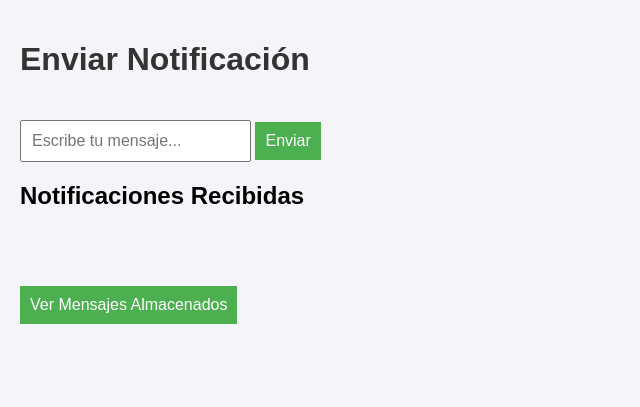
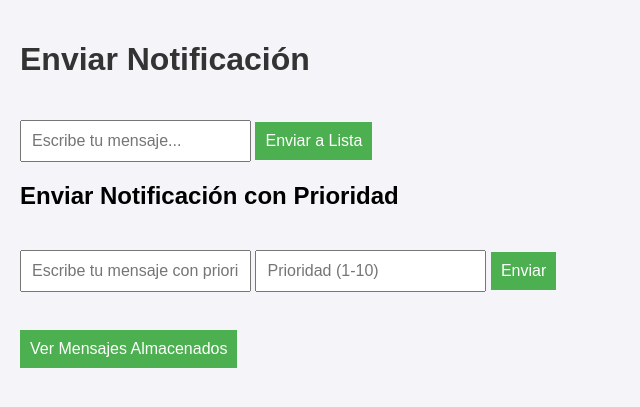
Before and after one commit to ARANO8/NotificationsWithRedis, a Flask app: page / in a window 1280 px wide. Shown: the top 407 px of the page, without its empty margins (0-640 px from the left). Run offline with Flask 3, Linux system fonts and the light colour scheme; some libraries are stand-ins or nearby versions.

Commit message:
se implemento que las notificaciones se vean con color y con prioridad ordenada correctamente

```diff
--- a/app.py
+++ b/app.py
@@ -5,6 +5,9 @@ from redis_config import get_redis_connection
 import threading
 import signal
 import sys
+import json
+from json import loads
+from datetime import datetime
 
 app = Flask(__name__)
 app.config['SECRET_KEY'] = 'secret!'
@@ -17,6 +20,7 @@ channels = ["canal_general", "canal_alertas"]
 
 # Nombre de la lista en Redis donde se almacenarán los mensajes
 REDIS_LIST_NAME = 'notificaciones_list'
+REDIS_SORTED_SET_NAME = 'notificaciones_sorted_set'
 
 # Variable global para controlar la ejecución de los hilos
 stop_threads = False
@@ -63,14 +67,32 @@ def subscribe_to_channel(channel):
                 print(f"Deteniendo la escucha en el canal {channel}.")
                 break
             if message['type'] == 'message':
-                print(f"Mensaje recibido en Redis: {message['data']}")
-                print("Emitiendo mensaje a los clientes conectados...")
-                socketio.emit('new_message', message['data'])
-                print(f"Mensaje emitido a los clientes: {message['data']}")
+                data = message['data']
+                print(f"Mensaje recibido en Redis: {data}")
+
+                # Decodificar si es byte
+                if isinstance(data, bytes):
+                    data = data.decode('utf-8')
+
+                try:
+                    # Intentar parsear como JSON
+                    parsed = json.loads(data)
+
+                    # Emitir como objeto si tiene 'mensaje' y 'prioridad'
+                    if isinstance(parsed, dict) and 'mensaje' in parsed and 'prioridad' in parsed:
+                        print("Emitiendo mensaje con prioridad estructurado a los clientes conectados...")
+                        socketio.emit('new_message', parsed)
+                        continue
+                except Exception as e:
+                    pass  # No es JSON válido, seguirá como string plano
+
+                # Emitir mensaje plano
+                print("Emitiendo mensaje plano a los clientes conectados...")
+                socketio.emit('new_message', data)
+
     except Exception as e:
         if not stop_threads:
             print(f"Error en la suscripción al canal {channel}: {e}")
-
 # Hilo para escuchar mensajes en segundo plano
 def start_listening():
     for channel in channels:
@@ -80,28 +102,79 @@ def start_listening():
 def index():
     return render_template('index.html')
 
-@app.route('/send', methods=['POST'])
-def send_notification():
+# Modificar la ruta para manejar mensajes normales y con prioridad
+@app.route('/send_normal', methods=['POST'])
+def send_normal_notification():
     """Publicar notificación en el canal 'canal_general' y almacenar en la lista de Redis."""
     message = request.json.get('message')
+
     if message:
         # Almacenar el mensaje en la lista de Redis
         redis_client.lpush(REDIS_LIST_NAME, message)
 
-        # Publicar el mensaje en Redis (esto es opcional si deseas transmitirlo en tiempo real)
+        # Publicar el mensaje en Redis
         redis_client.publish('canal_general', message)
 
         return jsonify({"status": "success", "message": message}), 200
     return jsonify({"status": "error", "message": "Mensaje vacío"}), 400
+
+@app.route('/send_priority', methods=['POST'])
+def send_priority_notification():
+    """Publicar notificación en el canal 'canal_general' y almacenar en el Sorted Set de Redis."""
+    message = request.json.get('message')
+    priority = request.json.get('priority', 0)  # Prioridad por defecto: 0
+
+    if message:
+        # Usar la prioridad como puntuación en el Sorted Set
+        score = int(priority)
+        redis_client.zadd(REDIS_SORTED_SET_NAME, {message: score})
+
+        # Publicar el mensaje en Redis
+        payload = json.dumps({
+            'mensaje': message,
+            'prioridad': score
+        })
+        redis_client.publish('canal_general', payload)
+
+        return jsonify({"status": "success", "message": message, "priority": priority}), 200
+    return jsonify({"status": "error", "message": "Mensaje vacío"}), 400
+
+@socketio.on('request_messages')
+def handle_request_messages():
+    # Obtener mensajes de la lista
+    list_messages = redis_client.lrange(REDIS_LIST_NAME, 0, -1)
+
+    # No necesitas decodificar si ya vienen como strings en tu caso
+    list_messages = [msg for msg in list_messages]
+
+    # Obtener mensajes del sorted set con puntuación
+    sorted_set_messages = redis_client.zrange(REDIS_SORTED_SET_NAME, 0, -1, withscores=True)
+
+    # Los mensajes deben venir como [mensaje, puntuación] (ambos tipos compatibles con JS)
+    # Si los mensajes son bytes, conviértelos a strings
+    formatted_sorted_set = []
+    for msg, score in sorted_set_messages:
+        if isinstance(msg, bytes):
+            msg = msg.decode('utf-8')
+        formatted_sorted_set.append([msg, score])
+
+    emit('update_messages', {
+        'list_messages': list_messages,
+        'sorted_set_messages': formatted_sorted_set
+    })
+
 
 # Eliminar la decodificación innecesaria de mensajes
 @app.route('/messages')
 def show_messages():
     """Mostrar los mensajes almacenados en Redis en una nueva ventana del navegador."""
     # Leer los mensajes almacenados en la lista de Redis
-    messages = redis_client.lrange(REDIS_LIST_NAME, 0, -1)  # Obtener todos los elementos de la lista
-    # No es necesario decodificar los mensajes, ya están en formato de cadena
-    return render_template('messages.html', messages=messages)
+    list_messages = redis_client.lrange(REDIS_LIST_NAME, 0, -1)  # Obtener todos los elementos de la lista
+
+    # Leer los mensajes almacenados en el Sorted Set de Redis
+    sorted_set_messages = redis_client.zrange(REDIS_SORTED_SET_NAME, 0, -1, withscores=True)  # Obtener todos los elementos con sus puntuaciones
+
+    return render_template('messages.html', list_messages=list_messages, sorted_set_messages=sorted_set_messages)
 
 # Corregir los eventos connect y disconnect
 @socketio.on('connect')
--- a/templates/index.html
+++ b/templates/index.html
@@ -9,10 +9,14 @@
 <body>
     <h1>Enviar Notificación</h1>
     <input type="text" id="mensaje" placeholder="Escribe tu mensaje...">
-    <button onclick="enviarMensaje()">Enviar</button>
+    <button onclick="enviarMensajeLista()">Enviar a Lista</button>
 
-    <h2>Notificaciones Recibidas</h2>
-    <ul id="notificaciones"></ul>
+    <!-- Nuevo formulario para enviar notificaciones con prioridad -->
+    <h2>Enviar Notificación con Prioridad</h2>
+    <input type="text" id="mensaje_prioridad" placeholder="Escribe tu mensaje con prioridad...">
+    <input type="number" id="prioridad" placeholder="Prioridad (1-10)">
+    <button onclick="enviarMensajeConPrioridad()">Enviar</button>
+
 
     <!-- Agregar un enlace o botón para ver los mensajes almacenados en Redis -->
     <br><br>
@@ -24,38 +28,54 @@
         // Conectar al servidor de WebSocket
         var socket = io.connect('http://' + document.domain + ':' + location.port);
 
-        // Escuchar el evento 'new_message' para recibir mensajes
-        socket.on('new_message', function(message) {
-            console.log("Mensaje recibido:", message);  // Verificación en consola
-            var notification = document.createElement('li');
-            notification.textContent = message;  // Mostrar el mensaje real recibido
-            document.getElementById("notificaciones").appendChild(notification);
-        });
 
-        function enviarMensaje() {
-            // Obtener el mensaje del input
-            const mensaje = $("#mensaje").val();
+        function enviarMensajeLista() {
+            const mensaje = document.getElementById("mensaje").value;
 
-            // Verificar que el mensaje no esté vacío
             if (mensaje.trim() === "") {
                 alert("Por favor, ingrese un mensaje.");
                 return;
             }
 
-            // Realizar la petición AJAX al servidor
-            $.ajax({
-                url: "/send",
-                type: "POST",
-                contentType: "application/json",
-                data: JSON.stringify({ "message": mensaje }),
-                success: function(response) {
-                    console.log("Notificación enviada:", response);  // Verificación de respuesta
-                    $("#mensaje").val('');  // Limpiar el campo de entrada
-                },
-                error: function(xhr, status, error) {
-                    console.log("Error al enviar la notificación:", error);
-                }
-            });
+            fetch("/send_normal", {
+                method: "POST",
+                headers: { "Content-Type": "application/json" },
+                body: JSON.stringify({ message: mensaje })
+            })
+            .then(response => response.json())
+            .then(data => {
+                console.log("Mensaje enviado a la lista:", data);
+                document.getElementById("mensaje").value = "";
+            })
+            .catch(error => console.error("Error al enviar el mensaje a la lista:", error));
+        }
+
+        function enviarMensajeConPrioridad() {
+            const mensaje = document.getElementById("mensaje_prioridad").value;
+            const prioridad = document.getElementById("prioridad").value;
+
+            if (mensaje.trim() === "") {
+                alert("Por favor, ingrese un mensaje.");
+                return;
+            }
+
+            if (prioridad.trim() === "" || isNaN(prioridad) || prioridad < 1 || prioridad > 10) {
+                alert("Por favor, ingrese una prioridad válida (1-10).");
+                return;
+            }
+
+            fetch("/send_priority", {
+                method: "POST",
+                headers: { "Content-Type": "application/json" },
+                body: JSON.stringify({ message: mensaje, priority: parseInt(prioridad) })
+            })
+            .then(response => response.json())
+            .then(data => {
+                console.log("Mensaje enviado con prioridad:", data);
+                document.getElementById("mensaje_prioridad").value = "";
+                document.getElementById("prioridad").value = "";
+            })
+            .catch(error => console.error("Error al enviar el mensaje con prioridad:", error));
         }
     </script>
 </body>
```
Also changed, not shown: templates/messages.html (+75 -16 lines).
